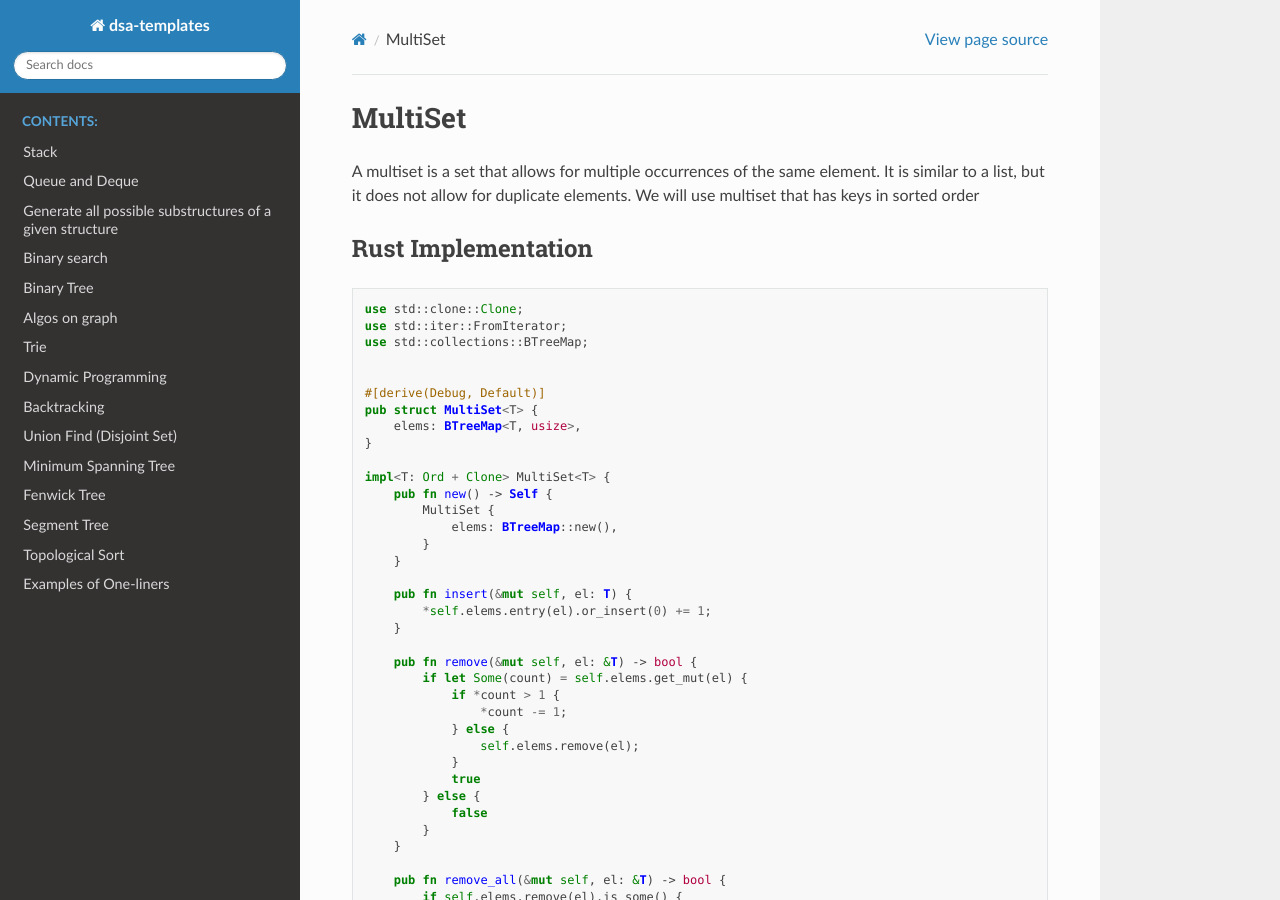
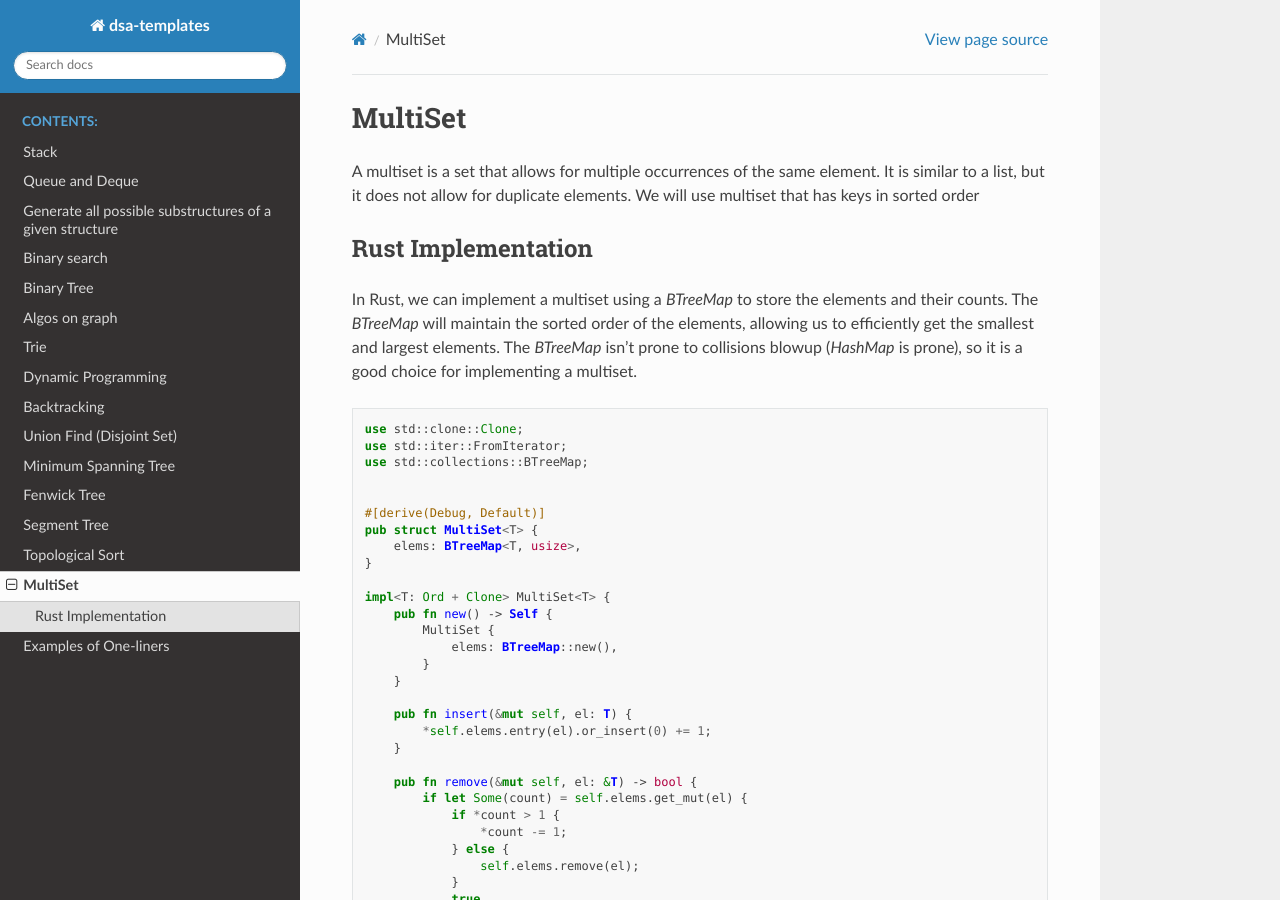
Before and after one commit to davidmiheev/dsa-templates, a Sphinx documentation site: the page built from docs/source/multiset.rst, in a window 1280 px wide and 900 px high. Built offline with Sphinx 7.4.7 and the Read the Docs theme 3.1.0, drawn with Linux system fonts in a browser that asks for light colours; pages that are not in the unit, such as notebooks, are missing from menus.

Commit message:
multiset in docs

```diff
--- a/docs/source/index.rst
+++ b/docs/source/index.rst
@@ -60,4 +60,5 @@ Indices and tables
    knapsack
    divide_and_conquer
    sorting
+   multiset
    one_line
--- a/docs/source/multiset.rst
+++ b/docs/source/multiset.rst
@@ -6,6 +6,9 @@ We will use multiset that has keys in sorted order
 
 Rust Implementation
 -------------------
+In Rust, we can implement a multiset using a `BTreeMap` to store the elements and their counts.
+The `BTreeMap` will maintain the sorted order of the elements, allowing us to efficiently get the smallest and largest elements.
+The `BTreeMap` isn't prone to collisions blowup (`HashMap` is prone), so it is a good choice for implementing a multiset.
 
 .. code-block:: rust
 
```
